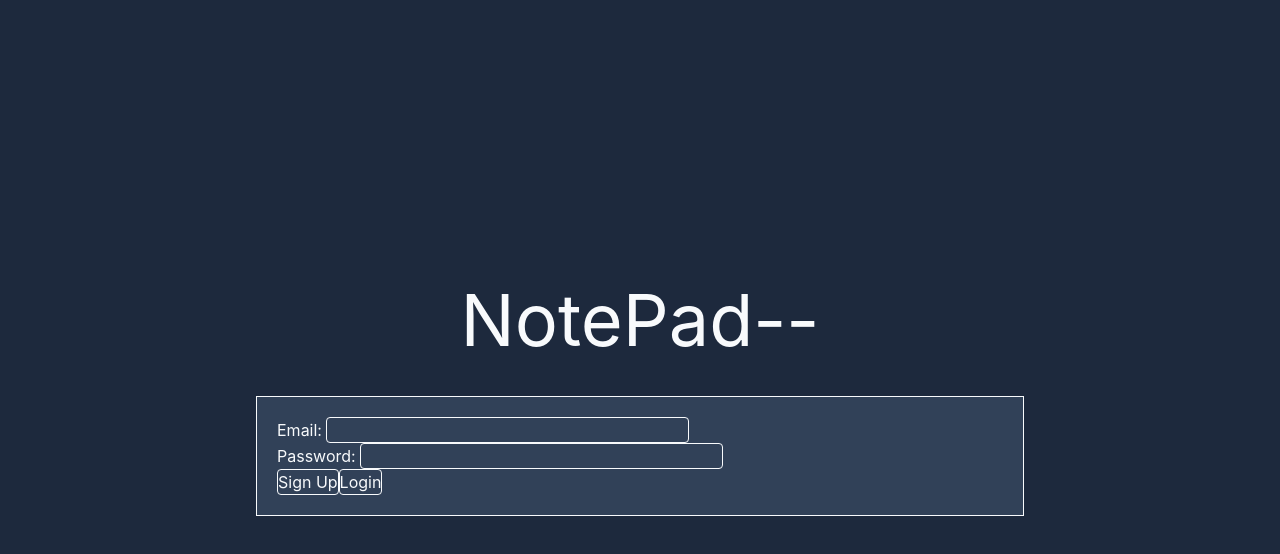
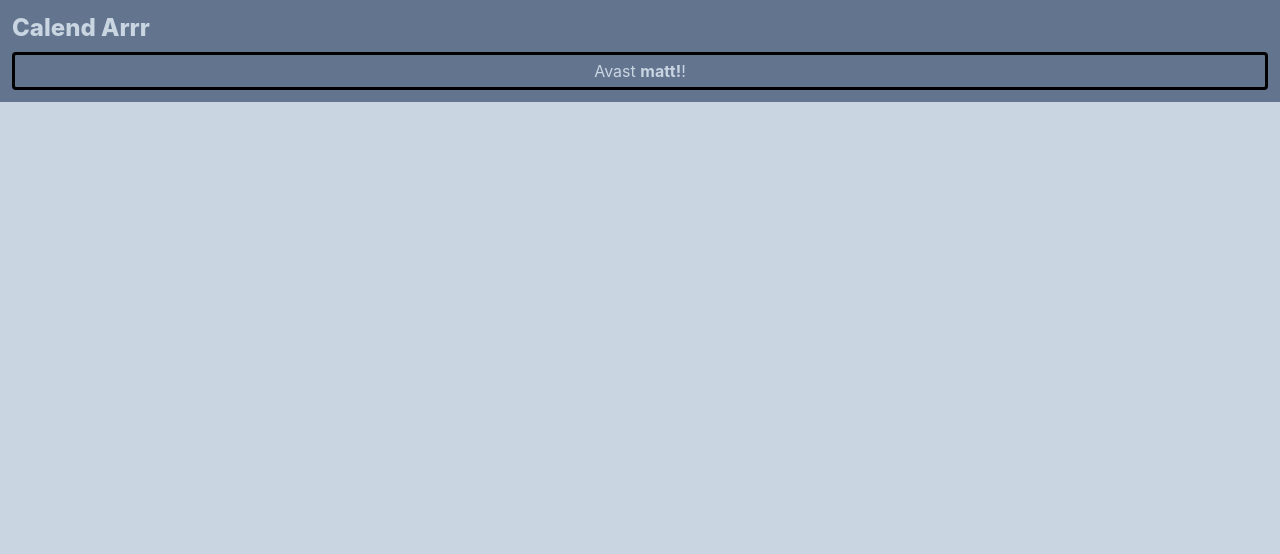
Before and after one commit to Thrivent-ETS-Cohort-2026/mpullom-calendar, a React (Vite) app: page / in a window 1280 px wide. Shown: the top 554 px of the page. Built offline with nearby package versions, Linux system fonts and the light colour scheme; data requests are answered from the project's data file.

Commit message:
Displaying Dashboard Header through the Dashboard

```diff
--- a/src/App.tsx
+++ b/src/App.tsx
@@ -7,7 +7,7 @@ import Dashboard from "./components/Dashboard";
 export default function App() {
   const dummyUser: User =
   {
-    "email": "calvin@mail.com",
+    "email": "matt@mail.com",
     "password": "1234",
     "id": 1
   }
@@ -27,7 +27,7 @@ const dashboardProps: DashboardProps = {
 useEffect(() => { handlePageSwitch }, [loginStatus])
 
 function handlePageSwitch() {
-  if (!loginStatus) {
+  if (loginStatus) {
     return <Landing {...landingProps} />
   } else {
     return <Dashboard {...dashboardProps}/>
--- a/src/components/Dashboard.tsx
+++ b/src/components/Dashboard.tsx
@@ -1,6 +1,6 @@
 // import { NoteDetails } from "./NoteDetails";
-// import { DashboardHeader } from "./DashboardHeader";
-import type { DashboardProps } from "../types/PropTypes";
+import { DashboardHeader } from "./DashboardHeader";
+import type { DashboardHeaderProps, DashboardProps } from "../types/PropTypes";
 // import type { DashboardProps, NoteEditorProps } from "../types/PropTypes";
 // import Editor from "./Editor";
 import { useState } from "react";
@@ -14,9 +14,13 @@ export default function Dashboard({ currentUser }: DashboardProps) {
     //     activeNote: selectedNote
     // }
 
+    const dashboardHeaderProps: DashboardHeaderProps = {
+        currentUser: currentUser
+    }
+
     return (
         <main className="flex flex-col h-screen bg-slate-300">
-            {/* <DashboardHeader /> */}
+            <DashboardHeader {...dashboardHeaderProps} />
             <section className="flex flex-row grow">
                 {/* <div className="w-1/2 note-list bg-slate-300">
                     <NoteDetails currentUser={currentUser} />
--- /dev/null
+++ b/src/components/DashboardHeader.tsx
@@ -0,0 +1,18 @@
+import type { DashboardHeaderProps } from "../types/PropTypes";
+
+export function DashboardHeader({ currentUser }: DashboardHeaderProps) {
+    function displayName(userEmail: string) {
+        return userEmail.split('@')[0]
+    }
+    return (
+        <header className="bg-slate-500 p-3">
+            <h1 className="text-2xl font-extrabold text-slate-300">Calend Arrr</h1>
+            <div className="border-3 rounded p-1 text-center mt-2">
+                <p className="text-slate-300">
+                    Avast <span className="font-bold">{displayName(currentUser.email)}!</span>!
+                </p>
+            </div>
+
+        </header>
+    )
+}
--- a/src/types/PropTypes.ts
+++ b/src/types/PropTypes.ts
@@ -8,3 +8,7 @@ export interface LandingProps {
 export interface DashboardProps {
     currentUser: User;
 }
+
+export interface DashboardHeaderProps {
+    currentUser: User;
+}
```
